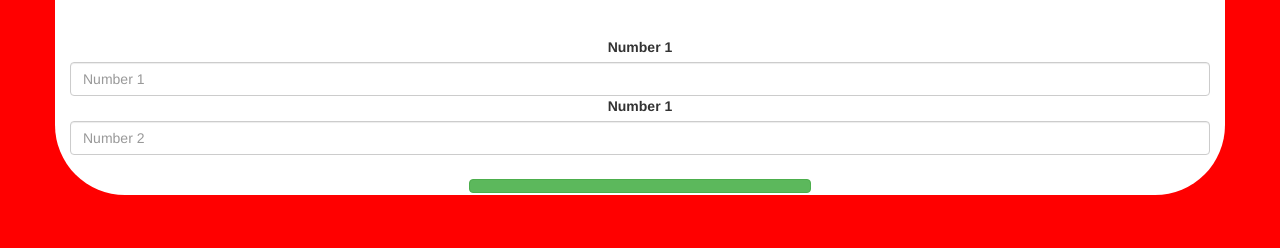
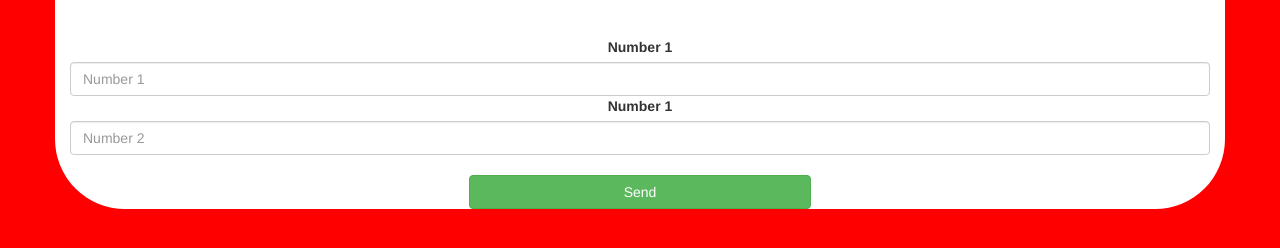
Before and after one commit to stupidmikufan/Project_89_remix_2, a plain HTML site: page quiz_game_page.html in a window 1280 px wide. Shown: the part 146-394 px from the top of the page. Drawn offline with nearby package versions, Linux system fonts and the light colour scheme.

Commit message:
Update quiz_game_page.html

```diff
--- a/quiz_game_page.html
+++ b/quiz_game_page.html
@@ -33,7 +33,7 @@
                 <br>
                 <input type="text" id="number" class="form-control" placeholder="Number 2">
                 <br>
-                <button onclick="send()" class="btn btn-success" style="width: 30%;"
+                <button onclick="send()" class="btn btn-success" style="width: 30%;">Send</button>
 
             </center>
         </div>
```
